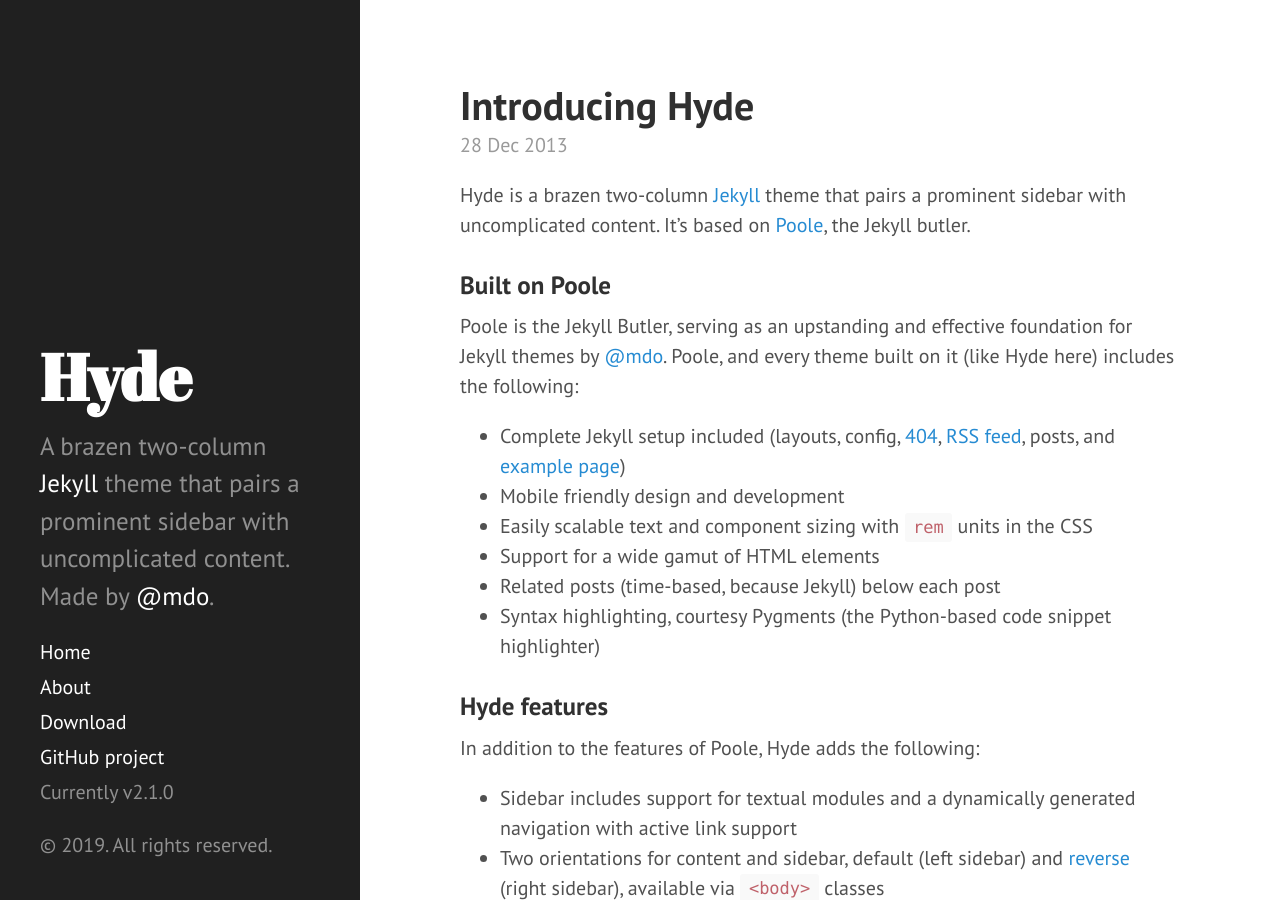
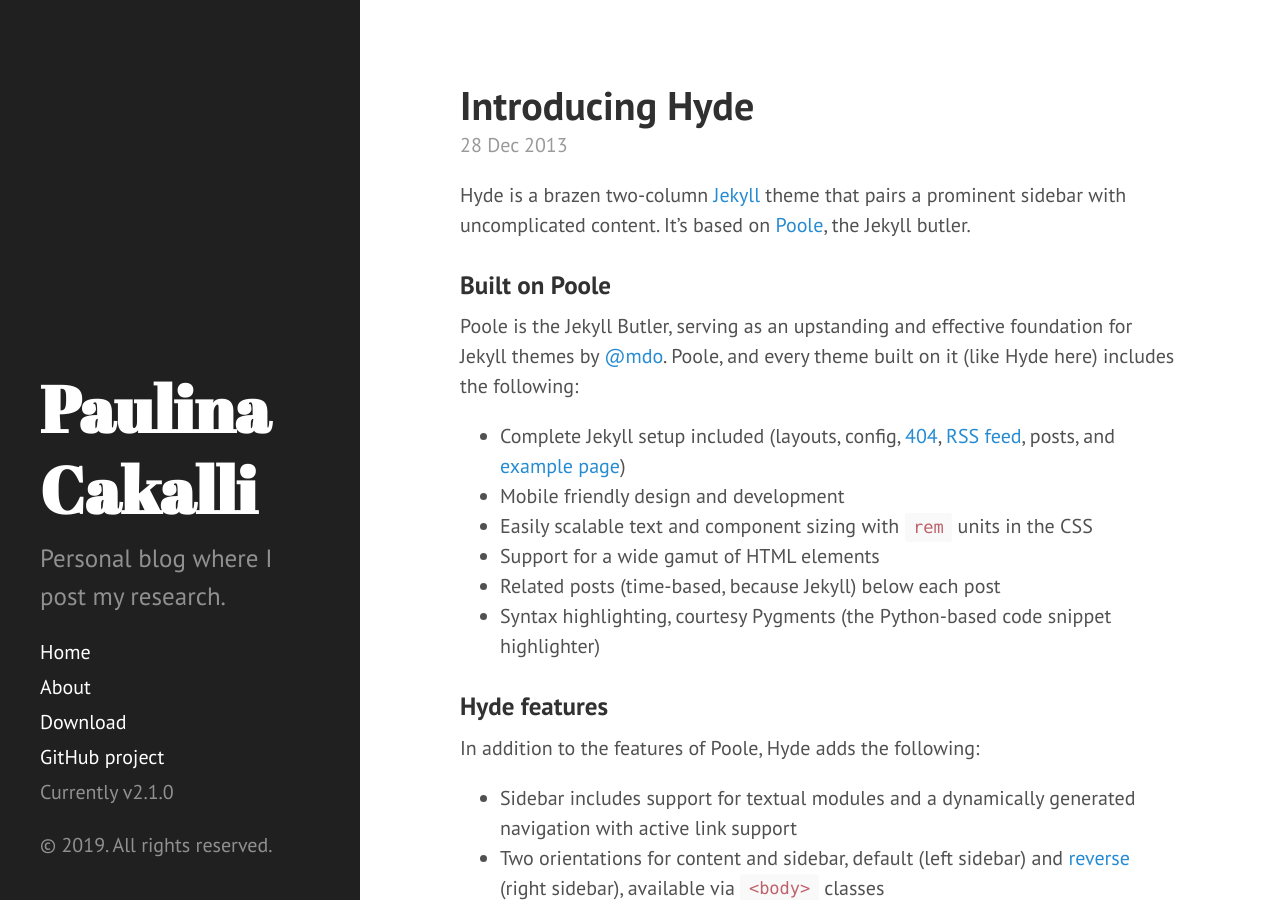
Before and after one commit to PaulinaCakalli/paulinacakalli.github.io, a Jekyll site: the page built from index.html, in a window 1280 px wide and 900 px high. Built offline with Jekyll 4.4.1, drawn with Linux system fonts in a browser that asks for light colours; Markdown is read by kramdown in place of the engine named in the settings; the list of posts is cut into pages by our own code.

Commit message:
Update _config.yml

```diff
--- a/_config.yml
+++ b/_config.yml
@@ -7,20 +7,17 @@
 relative_permalinks: true
 
 # Setup
-title:            Hyde
-tagline:          'A Jekyll theme'
-description:      'A brazen two-column <a href="http://jekyllrb.com" target="_blank">Jekyll</a> theme that pairs a prominent sidebar with uncomplicated content. Made by <a href="https://twitter.com/mdo" target="_blank">@mdo</a>.'
-url:              http://hyde.getpoole.com
+title:            Paulina Cakalli
+tagline:          'Data Scientist'
+description:      'Personal blog where I post my research.'
+url:              http://paulinacakalli.github.io/
 baseurl:          /
 
 author:
-  name:           'Mark Otto'
+  name:           'Paulina Cakalli'
   url:            https://twitter.com/mdo
 
 paginate:         5
 
 # Custom vars
 version:          2.1.0
-
-github:
-  repo:           https://github.com/poole/hyde
```
